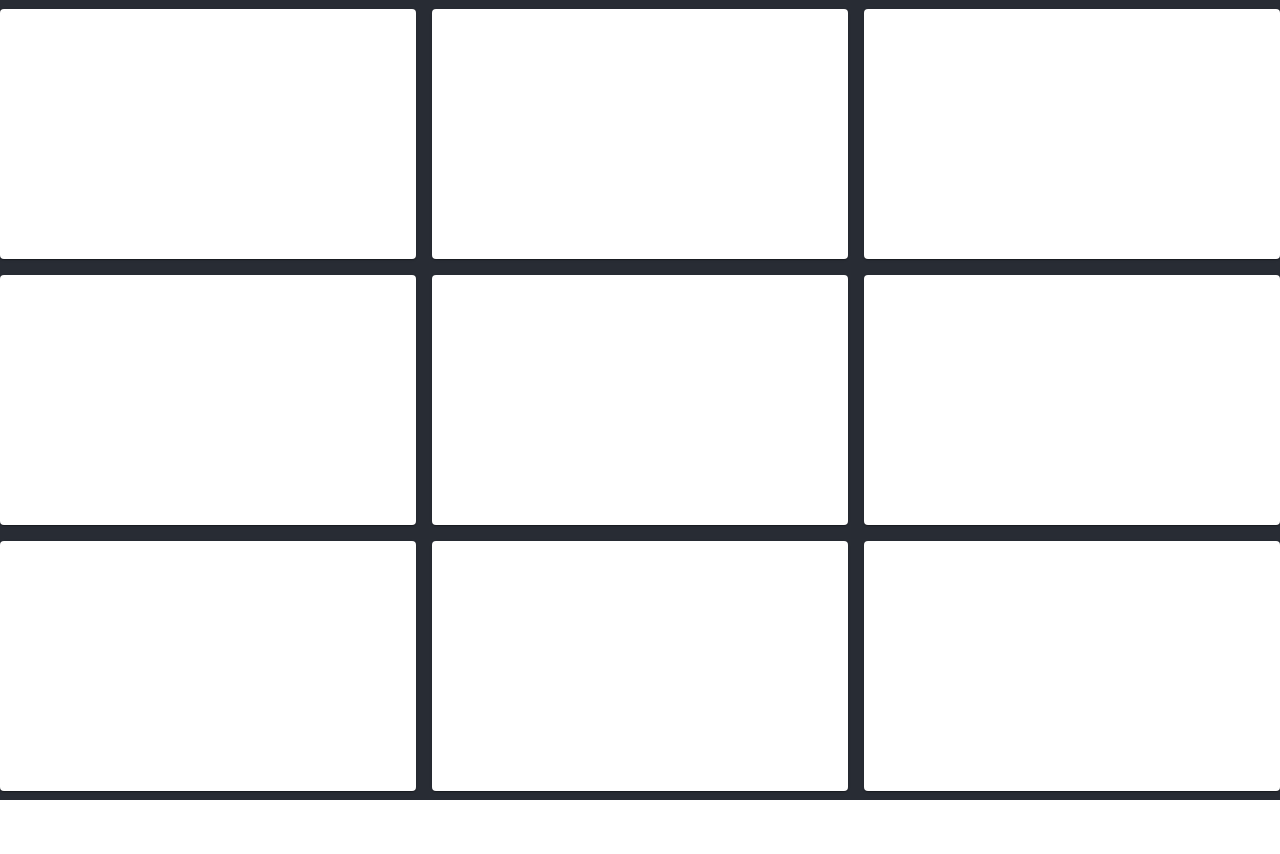
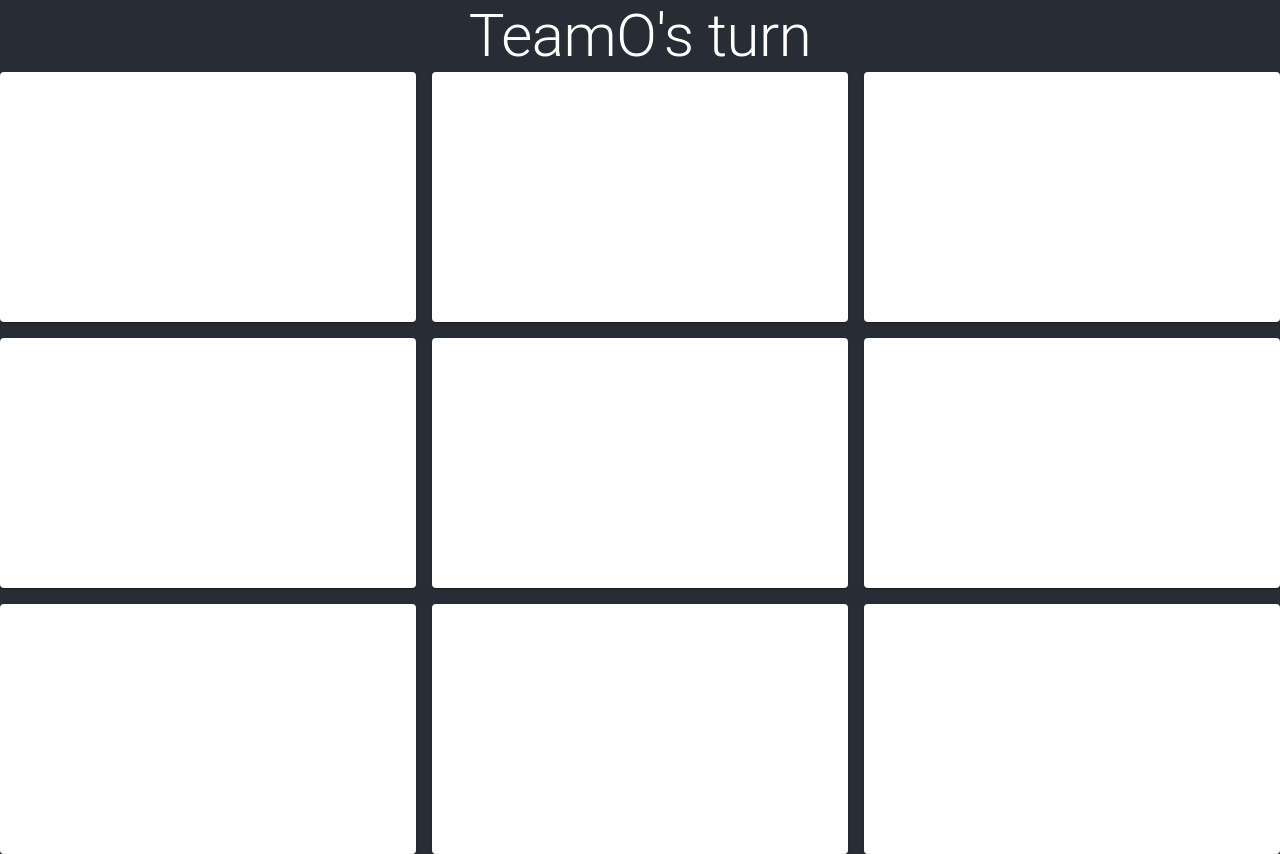
Before and after one commit to garrettEledui/tic-tac-toe, a React (Create React App) app: page / in a window 1280 px wide. Before the commit the page ends 800 px from the top, so only its background shows below. Built offline with nearby package versions, Linux system fonts and the light colour scheme.

Commit message:
Cleaning up some dead code

```diff
--- a/src/GameBoard.jsx
+++ b/src/GameBoard.jsx
@@ -4,79 +4,10 @@ import Grid from '@mui/material/Grid';
 import {BoardSpace} from './components/BoardSpace';
 import { CheckForLegalMove } from './helperMethods/CheckForLegalMove';
 import { CheckForWin } from './helperMethods/CheckForWin';
+import { Typography } from '@mui/material';
+import Box from '@mui/material/Box';
+import Button from '@mui/material/Button';
 
-// let gameBoard = [
-//   [
-//     {
-//       colomn : 0,
-//       value : undefined
-//     },
-//     {
-//       colomn : 1,
-//       value : undefined
-//     },
-//     {
-//       colomn : 2,
-//       value : undefined
-//     },
-//   ],
-//   [
-//     {
-//       colomn : 0,
-//       value : undefined
-//     },
-//     {
-//       colomn : 1,
-//       value : "O"
-//     },
-//     {
-//       colomn : 2,
-//       value : undefined
-//     },
-//   ],
-//   [
-//     {
-//       colomn : 0,
-//       value : undefined
-//     },
-//     {
-//       colomn : 1,
-//       value : undefined
-//     },
-//     {
-//       colomn : 2,
-//       value : undefined
-//     },
-//   ],
-  // {
-  //   colomn0 : undefined,
-  //   colomn1 : undefined,
-  //   colomn2 : undefined
-  // },
-  // {
-  //   colomn0 : undefined,
-  //   colomn1 : undefined,
-  //   colomn2 : undefined
-  // },
-// ]
-
-// let gameBoard = {
-//     row0 :  {
-//       colomn0 : undefined,
-//       colomn1 : undefined,
-//       colomn2 : undefined
-//     },
-//     row1 : {
-//       colomn0 : undefined,
-//       colomn1 : undefined,
-//       colomn2 : undefined
-//     },
-//     row2 : {
-//       colomn0 : undefined,
-//       colomn1 : undefined,
-//       colomn2 : undefined
-//     },
-//   }
 
 let board = [
   {"row" : 0, "colomn" : 0, "value" : undefined},
@@ -94,15 +25,12 @@ let board = [
 
 
 
-// board[0].value = "O"
-
-
 
 export function GameBoard() {
 
 
   const [player, togglePlayer] = useState("TeamO")
-  // const [isLegal, setIsLegal] = useState(true)
+  const [winner, setWinner] = useState("")
 
   let isLegal = true
 
@@ -117,12 +45,7 @@ export function GameBoard() {
 
   function updateBoard(boardUpdateData)
   {
-
-    // setIsLegal(CheckForLegalMove(boardUpdateData, board))
-
     isLegal = CheckForLegalMove(boardUpdateData, board)
-    // console.log(isLegal)
-
 
     if(isLegal)
     {
@@ -147,24 +70,50 @@ export function GameBoard() {
       if(winner !== undefined)
       {
         console.log("winnner: " , winner)
+        setWinner(winner)
       }
     }
+  }
 
 
+function ResetGame() {
 
 
-    // console.log("board: ", board)
-    // console.log("boardUpdateData: ", boardUpdateData)
-    // console.log("row: ", boardUpdateData.row)
-    // console.log("colomn: ", boardUpdateData.colomn)
-    // console.log("value: ", boardUpdateData.value)
+  console.log("Reset game")
 
+    board = [
+      {"row" : 0, "colomn" : 0, "value" : undefined},
+      {"row" : 0, "colomn" : 1, "value" : undefined},
+      {"row" : 0, "colomn" : 2, "value" : undefined},
 
+      {"row" : 1, "colomn" : 0, "value" : undefined},
+      {"row" : 1, "colomn" : 1, "value" : undefined},
+      {"row" : 1, "colomn" : 2, "value" : undefined},
 
+      {"row" : 2, "colomn" : 0, "value" : undefined},
+      {"row" : 2, "colomn" : 1, "value" : undefined},
+      {"row" : 2, "colomn" : 2, "value" : undefined},
+    ]
+    setWinner("")
+    togglePlayer("TeamO")
   }
     return(
         <>
-        {/* <Box sx={{ flexGrow: 1}}> */}
+        {winner === "" ?
+          <Box>
+            <Typography variant="h2">{player}'s turn </Typography>
+          </Box>
+        :
+          <Box sx={{
+            minHeight: 150,
+          }}>
+            <Typography variant="h2">{winner} is the Winner! </Typography>
+            <Button variant='contained' onClick={() => {
+                ResetGame()
+              }}>Play Again</Button>
+          </Box>
+        }
+
           <Grid container spacing={2}>
           <Grid item  xs={3} md={4}>
                 <BoardSpace gameBoardCoordinate={board[0]} updateBoard={updateBoard}/>
@@ -194,8 +143,6 @@ export function GameBoard() {
                 <BoardSpace gameBoardCoordinate={board[8]} updateBoard={updateBoard}/>
               </Grid>
           </Grid>
-        {/* </Box> */}
-
         </>
     );
 }
--- a/src/components/BoardSpace.jsx
+++ b/src/components/BoardSpace.jsx
@@ -5,41 +5,21 @@ import Typography from '@mui/material/Typography';
 import { CardActionArea } from '@mui/material';
 import React, { useState, useEffect } from 'react';
 
-
-
-
-// let label = "Test"
-
-
-// export const BoardSpace = (gameBoardCoordinate, boardLocation, updateBoard) => {
 export const BoardSpace = (props) => {
 
 
-    // const [data, setData] = useState("Test");
-
     useEffect(() => {
-
-        // label = "Test 2"
-        console.log("props.gameBoardCoordinate: " + JSON.stringify(props.gameBoardCoordinate) )
       }, [props.gameBoardCoordinate]);
-    const [teamSelection, setTeamSelection] = useState(props.gameBoardCoordinate)
-
-    // let tmp = gameBoardCooridnate//"Test Cooridantes"
-    // console.log("teamSelection : " , teamSelection )
 
     return(
         <>
         <Card sx={{ minWidth: 275, minHeight: 250 }} onClick={() => {
-            // console.log(" gameBoardCoordinate: "  ,  gameBoardCoordinate.gameBoardCoordinate )
             props.updateBoard(props.gameBoardCoordinate)
-            // setData("Test 2")
         }}>
             <CardActionArea>
                 <CardContent>
                     <Typography variant="h1" component="div">
-                        {/* {props.label} */}
                         {props.gameBoardCoordinate.value}
-                        {/* {data} */}
                     </Typography>
                 </CardContent>
             </CardActionArea>
--- a/src/helperMethods/CheckForLegalMove.jsx
+++ b/src/helperMethods/CheckForLegalMove.jsx
@@ -1,6 +1,4 @@
 export function CheckForLegalMove(boardUpdateData, board) {
-
-    // console.log("Check for legal move: ", boardUpdateData)
 
     let isLegal = true
 
@@ -10,7 +8,6 @@ export function CheckForLegalMove(boardUpdateData, board) {
         {
             if(element.value === undefined)
             {
-                // console.log("This is a free space.")
                 isLegal =  true
             }
             else
--- a/src/helperMethods/CheckForWin.jsx
+++ b/src/helperMethods/CheckForWin.jsx
@@ -39,24 +39,24 @@ export function CheckForWin(board) {
     }
     else if(board[1].value === board[4].value && board[4].value === board[7].value)
     {
-        if(board[3].value != undefined)
+        if(board[1].value != undefined)
         {
             console.log("Colomn 1")
-            return board[3].value
+            return board[1].value
         }
     }
     else if(board[2].value === board[5].value && board[5].value === board[8].value)
     {
-        if(board[6].value != undefined)
+        if(board[2].value != undefined)
         {
             console.log("Colomn 2 ")
-            return board[6].value
+            return board[2].value
         }
     }
 
 
     //Checking diagnol win
-    else if(board[0].value === board[4].value && board[4].value === board[7].value)
+    else if(board[0].value === board[4].value && board[4].value === board[8].value)
     {
         if(board[0].value != undefined)
         {
@@ -77,51 +77,4 @@ export function CheckForWin(board) {
     {
         return undefined
     }
-
-    // for(let i = 0; i < board.length; i++)
-    // {
-    //     if(board[i].value == board[i + 1]?.value)
-    //     {
-    //         if(board[i].value != undefined)
-    //         {
-    //             console.log("loop")
-    //             return board[i].value
-    //         }
-    //     }
-    // }
-
-
-    // board.forEach(element => {
-
-    //     // if(element.value != undefined)
-    //     // {
-    //     //     // let result = board.find(item => item.row === item.colomn )
-    //     //     // console.log("result: " , result)
-    //     //     console.log("element: " , element)
-    //     // }
-
-    //     if(element.value === "O")
-    //     {
-    //         console.log("element: " , element)
-
-
-
-    //         // console.log("previous: " , previous)
-    //         // console.log("element.row - 1: " , element.row - 1)
-    //         // if(previous === undefined)
-    //         // {
-    //         //     previous = element
-    //         // }
-
-
-
-    //         // else if(previous.row === element.row - 1)
-    //         // {
-    //         //     console.log("Same row as last")
-    //         // }
-
-
-    //     }
-    //   });
-
 }
```
